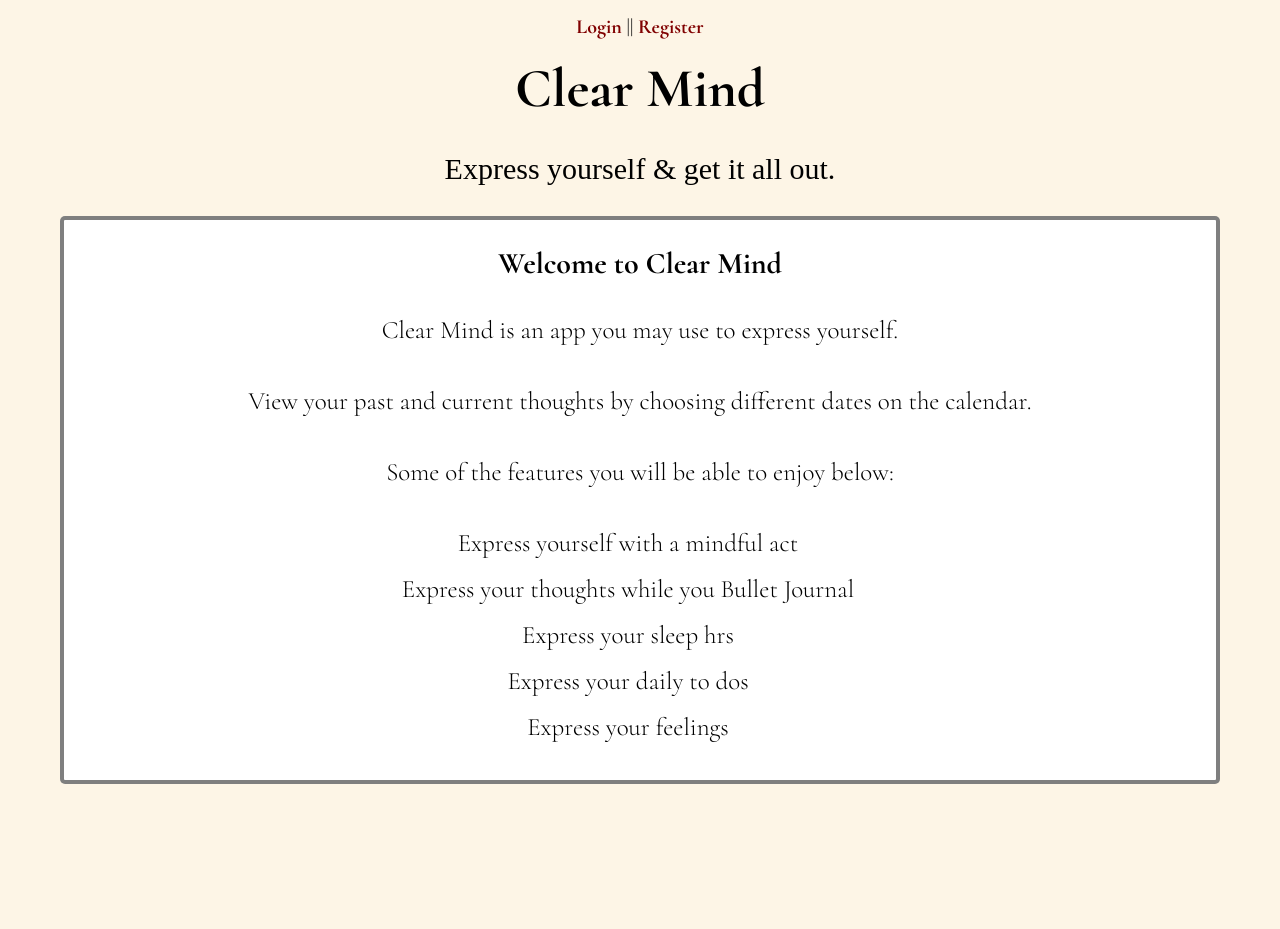
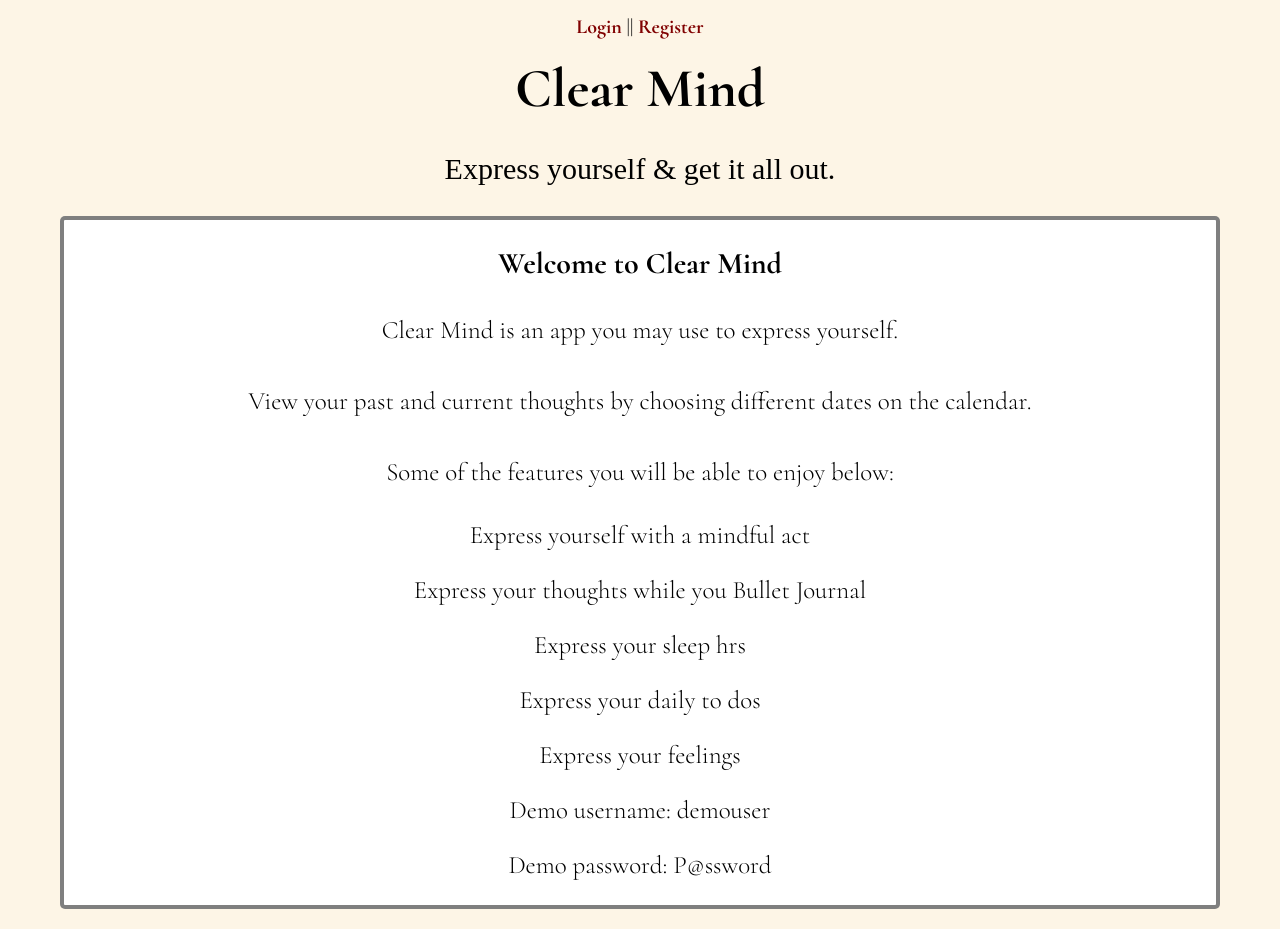
Before and after one commit to thinkful-ei-macaw/clear-awareness-client, a React (Create React App) app in the folder clear-awareness/: page / in a window 1280 px wide. Before the commit the page ends 804 px from the top, so only its background shows below. Built offline with nearby package versions, Linux system fonts and the light colour scheme; no server answers; a web font is replaced by a local one.

Commit message:
added autoComplete off

```diff
--- a/clear-awareness/src/Components/Journal/Journal.js
+++ b/clear-awareness/src/Components/Journal/Journal.js
@@ -213,6 +213,7 @@ export default class Journal extends React.Component {
             {this.state.editFields ? (
               <input
                 type="text"
+                autoComplete="off"
                 maxLength="100"
                 value={this.state.mindful}
                 id="mindful"
@@ -227,6 +228,7 @@ export default class Journal extends React.Component {
             {this.state.editFields ? (
               <input
                 type="number"
+                autoComplete="off"
                 onChange={(e) => this.updateSleepHrs(e.target.value)}
                 value={this.state.sleep_hours}
                 id="sleep-hrs"
@@ -247,6 +249,7 @@ export default class Journal extends React.Component {
                       <li key={index} className="nobullets">
                         <input
                           type="text"
+                          autoComplete="off"
                           className="task-space"
                           onChange={(e) =>
                             this.updateTasks(index, e.target.value)
--- a/clear-awareness/src/Components/JournalForm/JournalForm.js
+++ b/clear-awareness/src/Components/JournalForm/JournalForm.js
@@ -129,6 +129,7 @@ export default class JournalForm extends Component {
             <input
               type="number"
               id="sleep"
+              autoComplete="off"
               name="sleep"
               min="0"
               max="24"
@@ -142,6 +143,7 @@ export default class JournalForm extends Component {
             <label htmlFor="mindfulAct">Mindful Act </label>
             <input
               type="text"
+              autoComplete="off"
               id="mindfulAct"
               name="mindfulAct"
               placeholder="Mindful Act?"
@@ -154,6 +156,7 @@ export default class JournalForm extends Component {
             <label htmlFor="tasks">Tasks</label>
             <input
               type="text"
+              autoComplete="off"
               id="task-input"
               name="tasks"
               placeholder="Enter Tasks Here"
@@ -174,6 +177,7 @@ export default class JournalForm extends Component {
               <div className="edit-input">
                 <input
                   type="text"
+                  autoComplete="off"
                   id="edit-text-input"
                   name="edit-text-input"
                   placeholder={`Task Title: ${
--- a/clear-awareness/src/Components/LoginForm/LoginForm.js
+++ b/clear-awareness/src/Components/LoginForm/LoginForm.js
@@ -1,13 +1,11 @@
 import React, { Component } from "react";
 import AuthApiService from "../../Services/auth-api-service";
 import UserContext from "../Context/UserContext";
-import "./LoginForm.css"
-
+import "./LoginForm.css";
 
 class LoginForm extends Component {
   static defaultProps = {
     onLoginSuccess: () => {},
-
   };
 
   static contextType = UserContext;
@@ -28,7 +26,6 @@ class LoginForm extends Component {
       password: password.value,
     })
       .then((res) => {
-
         username.value = "";
         password.value = "";
         this.context.processLogin(res.authToken);
@@ -49,24 +46,30 @@ class LoginForm extends Component {
       <form className="LoginForm" onSubmit={this.handleSubmit}>
         <div role="alert">{error && <p>{error}</p>}</div>
         <div className="input-box">
-          <label htmlFor="login-username-input">Username</label><br/>
+          <label htmlFor="login-username-input">Username</label>
+          <br />
           <input
             ref={this.firstInput}
+            autoComplete="off"
             id="login-username-input"
             name="username"
             required
           />
         </div>
         <div className="input-box">
-          <label htmlFor="login-password-input">Password</label><br/>
+          <label htmlFor="login-password-input">Password</label>
+          <br />
           <input
             id="login-password-input"
+            autoComplete="off"
             name="password"
             type="password"
             required
           />
         </div>
-        <button className="login-btn" type="submit">Login</button>
+        <button className="login-btn" type="submit">
+          Login
+        </button>
       </form>
     );
   }
--- a/clear-awareness/src/Components/RegistrationForm/RegistrationForm.js
+++ b/clear-awareness/src/Components/RegistrationForm/RegistrationForm.js
@@ -50,6 +50,7 @@ class RegistrationForm extends Component {
           <br />
           <input
             ref={this.firstInput}
+            autoComplete="off"
             id="registration-name-input"
             name="name"
             required
@@ -65,6 +66,7 @@ class RegistrationForm extends Component {
           <br />
           <input
             id="registration-password-input"
+            autoComplete="off"
             name="password"
             type="password"
             required
@@ -77,6 +79,7 @@ class RegistrationForm extends Component {
           <br />
           <input
             id="validate-password"
+            autoComplete="off"
             name="passwurd"
             type="password"
             required
--- a/clear-awareness/src/Routes/LandingPage/LandingPage.css
+++ b/clear-awareness/src/Routes/LandingPage/LandingPage.css
@@ -23,8 +23,6 @@ h1 {
 
 .desc-bullet {
   list-style-type: none;
-  padding: 8px;
-  margin-right: 24px;
 }
 .desc {
   padding: 8px;
--- a/clear-awareness/src/Routes/LandingPage/LandingPage.js
+++ b/clear-awareness/src/Routes/LandingPage/LandingPage.js
@@ -1,5 +1,5 @@
-import React, { Component } from 'react'
-import './LandingPage.css'
+import React, { Component } from "react";
+import "./LandingPage.css";
 
 export default class LandingPage extends Component {
   render() {
@@ -7,20 +7,33 @@ export default class LandingPage extends Component {
       <div className="main-container">
         <div className="aboutme-container">
           <h1 className="app-title">Welcome to Clear Mind</h1>
-            <div className="aboutme-text">
-              <p className="desc">Clear Mind is an app you may use to express yourself.</p>
-              <p className="desc">View your past and current thoughts by choosing different dates on the calendar.</p>
-              <p className="desc">Some of the features you will be able to enjoy below:</p>
-              <ul className ="aboutme-list">
-                <li className="desc-bullet">Express yourself with a mindful act</li>
-                <li className="desc-bullet">Express your thoughts while you Bullet Journal</li>
-                <li className="desc-bullet">Express your sleep hrs</li>
-                <li className="desc-bullet">Express your daily to dos</li>
-                <li className="desc-bullet">Express your feelings</li>
-              </ul>
+          <div className="aboutme-text">
+            <p className="desc">
+              Clear Mind is an app you may use to express yourself.
+            </p>
+            <p className="desc">
+              View your past and current thoughts by choosing different dates on
+              the calendar.
+            </p>
+            <p className="desc">
+              Some of the features you will be able to enjoy below:
+            </p>
+
+            <p className="desc-bullet">Express yourself with a mindful act</p>
+            <p className="desc-bullet">
+              Express your thoughts while you Bullet Journal
+            </p>
+            <p className="desc-bullet">Express your sleep hrs</p>
+            <p className="desc-bullet">Express your daily to dos</p>
+            <p className="desc-bullet">Express your feelings</p>
+
+            <div>
+              <p>Demo username: demouser</p>
+              <p>Demo password: P@ssw0rd</p>
             </div>
+          </div>
         </div>
       </div>
-    )
+    );
   }
 }
```
Also changed, not shown: clear-awareness/src/Components/App/App.css (+4 -4 lines).
